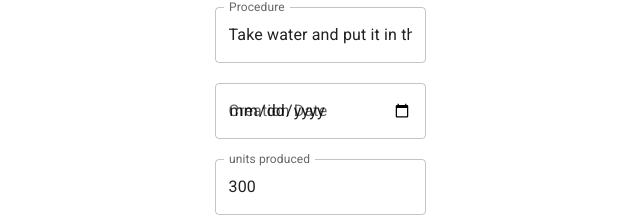
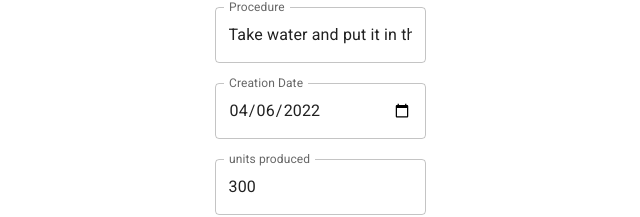
Before and after one commit to robergwillian/dynamicForms, a Next.js app: page / in a window 1280 px wide. Shown: the part 315-532 px from the top of the page, without its empty margins (320-960 px from the left). Built offline with nearby package versions, Linux system fonts and the light colour scheme.

Commit message:
add date format

```diff
--- a/src/components/form-builder/form-builder.component.js
+++ b/src/components/form-builder/form-builder.component.js
@@ -32,10 +32,7 @@ const FormBuilder = ({ formName, fields, values }) => {
 
   const getFieldValue = (id) => {
     const fieldData = values?.data?.filter((field) => field.fieldId === id);
-    const value = fieldData[0]?.value;
-
-    console.log({ value });
-    return value;
+    return fieldData[0]?.value;
   };
 
   const renderFields = fields?.map((field) => {
--- a/src/components/form-elements/textfield/textfield.component.js
+++ b/src/components/form-elements/textfield/textfield.component.js
@@ -1,13 +1,21 @@
 import MuiTextField from "@mui/material/TextField";
+import { formatDate } from "../../../utils/date.util";
+import { FIELD_TYPES } from "../../form-builder/form-builder.constants";
 
 const TextField = ({ id, fieldName, fieldType, value }) => {
+  const isDateField = fieldType === FIELD_TYPES.DATE;
+
+  if (isDateField) {
+    var date = formatDate(value);
+  }
+
   return (
     <MuiTextField
       id={id}
       name={id}
       label={fieldName}
       type={fieldType}
-      defaultValue={value}
+      defaultValue={isDateField ? date : value}
     />
   );
 };
--- /dev/null
+++ b/src/utils/date.util.js
@@ -0,0 +1,16 @@
+export const formatDate = (date) => {
+  const dateArray = date.split("/");
+  let day = dateArray[0];
+  let month = dateArray[1];
+  let year = dateArray[2];
+
+  if (day.length === 1) {
+    day = `0${day}`;
+  }
+
+  if (month.length === 1) {
+    month = `0${month}`;
+  }
+
+  return `${year}-${month}-${day}`;
+};
```
